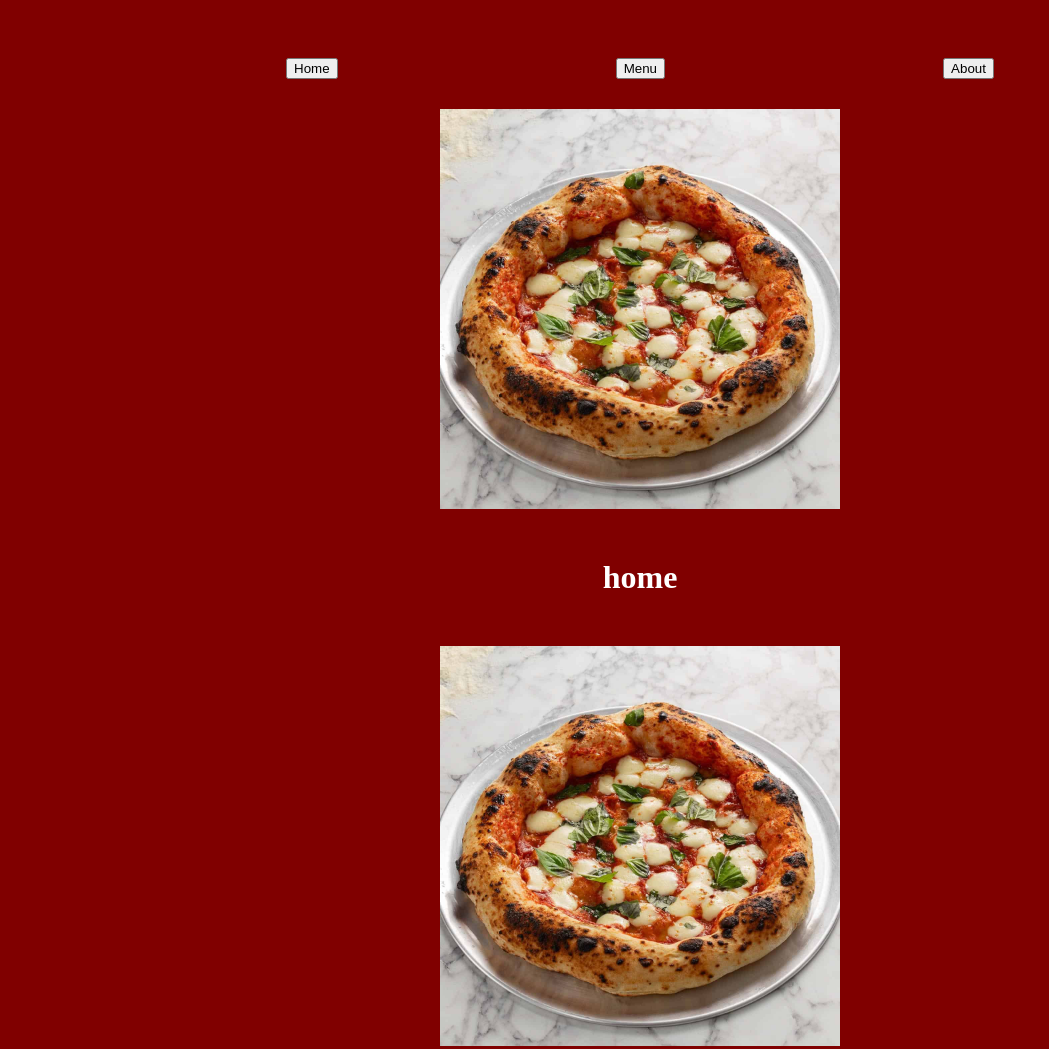
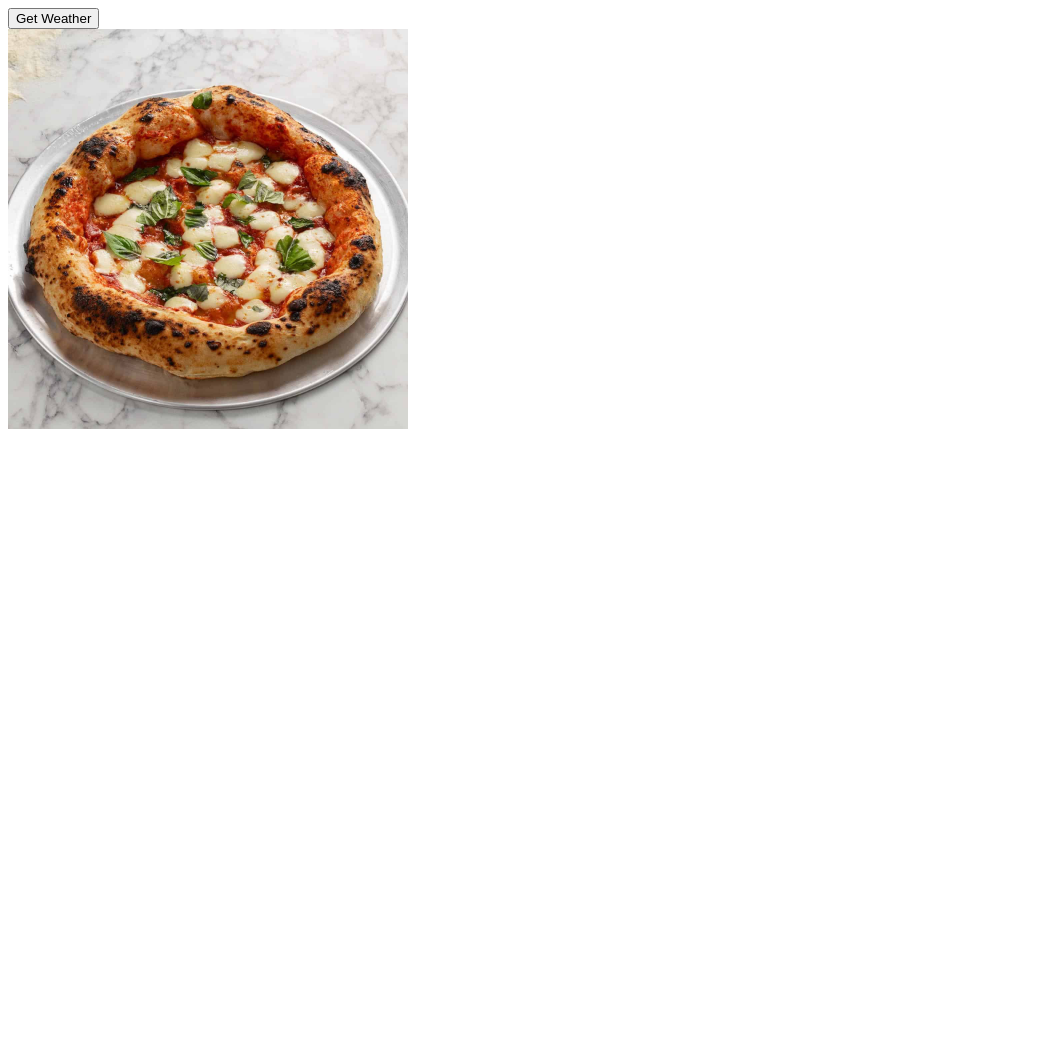
Before and after one commit to chaswrig/odin-weather, a website built with webpack: page src/template.html in a window 1280 px wide. Shown: the top 1049 px of the page, without its empty margins (0-1049 px from the left). After the commit the page ends 800 px from the top, so only its background shows below. Built offline with nearby package versions, Linux system fonts and the light colour scheme.

Commit message:
Initial commit: Created rough skeleton. API calls will be handled in modules.

```diff
--- a/src/button_maker.js
+++ /dev/null
@@ -1,10 +0,0 @@
-import { pageLoader } from "./page_loader.js";
-
-export function buttonMaker(buttonId) {
-  const button = document.getElementById(buttonId);
-  button.addEventListener("click", () => {
-    const contentBox = document.getElementById("content");
-    contentBox.replaceChildren();
-    pageLoader(buttonId);
-  });
-}
--- /dev/null
+++ b/src/gif_loader.js
@@ -0,0 +1,7 @@
+import pizzaImage from "./pizza.jpg"
+
+export function gifLoader() {
+  const image = new Image(400);
+  image.src = pizzaImage;
+  return image;
+};
--- a/src/index.js
+++ b/src/index.js
@@ -1,10 +1,14 @@
 // src/index.js
 import "./styles.css";
-import { pageLoader } from "./page_loader.js";
-import { buttonMaker } from "./button_maker.js";
+import { weatherLoader } from "./weather_loader.js";
+import { gifLoader } from "./gif_loader.js";
 
-buttonMaker("home");
-buttonMaker("menu");
-buttonMaker("about");
+//Basic skeleton. API implementation will be added to the specific modules
 
-pageLoader("home");
+const weatherBtn = document.getElementById("weather-btn");
+weatherBtn.addEventListener("click", async () => {
+    let weather = await weatherLoader(78254);
+    weatherBtn.textContent = weather;
+});
+
+document.body.appendChild(await gifLoader());
--- a/src/page_loader.js
+++ /dev/null
@@ -1,31 +0,0 @@
-import pizzaImage from "./pizza.jpg";
-import { LoremIpsum } from "lorem-ipsum";
-
-export function pageLoader(pageName) {
-  const contentBox = document.getElementById("content");
-  const headlineBox = document.createElement("div");
-  headlineBox.textContent = pageName;
-  headlineBox.id = "headline";
-  contentBox.appendChild(headlineBox);
-
-  const image = new Image(400);
-  image.src = pizzaImage;
-  contentBox.appendChild(image);
-
-  const descriptionBox = document.createElement("div");
-  descriptionBox.id = "description";
-
-  const lorem = new LoremIpsum({
-    sentencesPerParagraph: {
-      max: 8,
-      min: 4,
-    },
-    wordsPerSentence: {
-      max: 16,
-      min: 4,
-    },
-  });
-
-  descriptionBox.textContent = lorem.generateParagraphs(2);
-  contentBox.appendChild(descriptionBox);
-}
--- a/src/styles.css
+++ b/src/styles.css
@@ -1,44 +1,3 @@
-body {
-  display: flex;
-  flex-direction: column;
-  padding-top: 50px;
-  background-color: maroon;
-  gap: 30px;
-}
-
-nav {
-  display: flex;
-  justify-content: space-evenly;
-}
-
-div {
-  display: flex;
-  flex-direction: column;
-  flex: auto;
-  width: 400px;
-  height: 400px;
-  align-items: center;
-  justify-content: space-evenly;
-  color: white;
-}
-
-#content {
-  margin-left: auto;
-  margin-right: auto;
-  gap: 50px;
-}
-
-#headline {
-  font-size: xx-large;
-  font-weight: bolder;
-}
-
-#description {
-  text-align: justify;
-  font-size: large;
-  gap: 20px;
-}
-
 img {
   width: 400px;
 }
--- a/src/template.html
+++ b/src/template.html
@@ -3,18 +3,13 @@
   <head>
     <meta charset="UTF-8" />
     <meta name="viewport" content="width=device-width, initial-scale=1.0" />
-    <title>Restaurant Page</title>
+    <title>Weather App</title>
   </head>
   <body>
     <header>
-      <nav>
-        <button id="home">Home</button>
-        <button id="menu">Menu</button>
-        <button id="about">About</button>
-      </nav>
     </header>
     <div id="content">
-      <img src="pizza.jpg" alt="picture of pizza" />
+      <button id="weather-btn">Get Weather</button>
     </div>
   </body>
 </html>
--- /dev/null
+++ b/src/weather_loader.js
@@ -0,0 +1,3 @@
+export function weatherLoader(zipCode) {
+  return zipCode;
+}
```
Also changed, not shown: package.json (+5 -5 lines), README.md.
